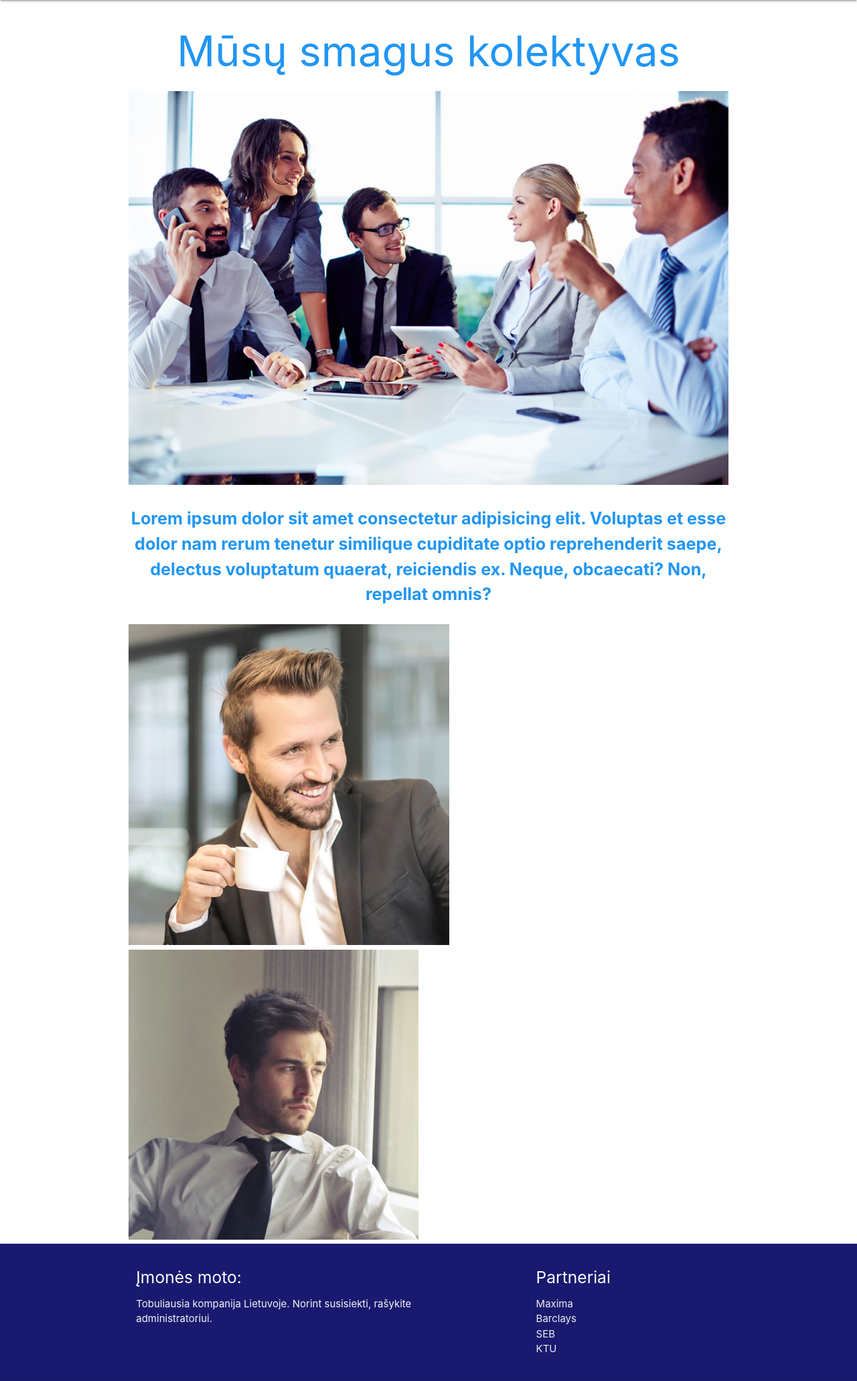
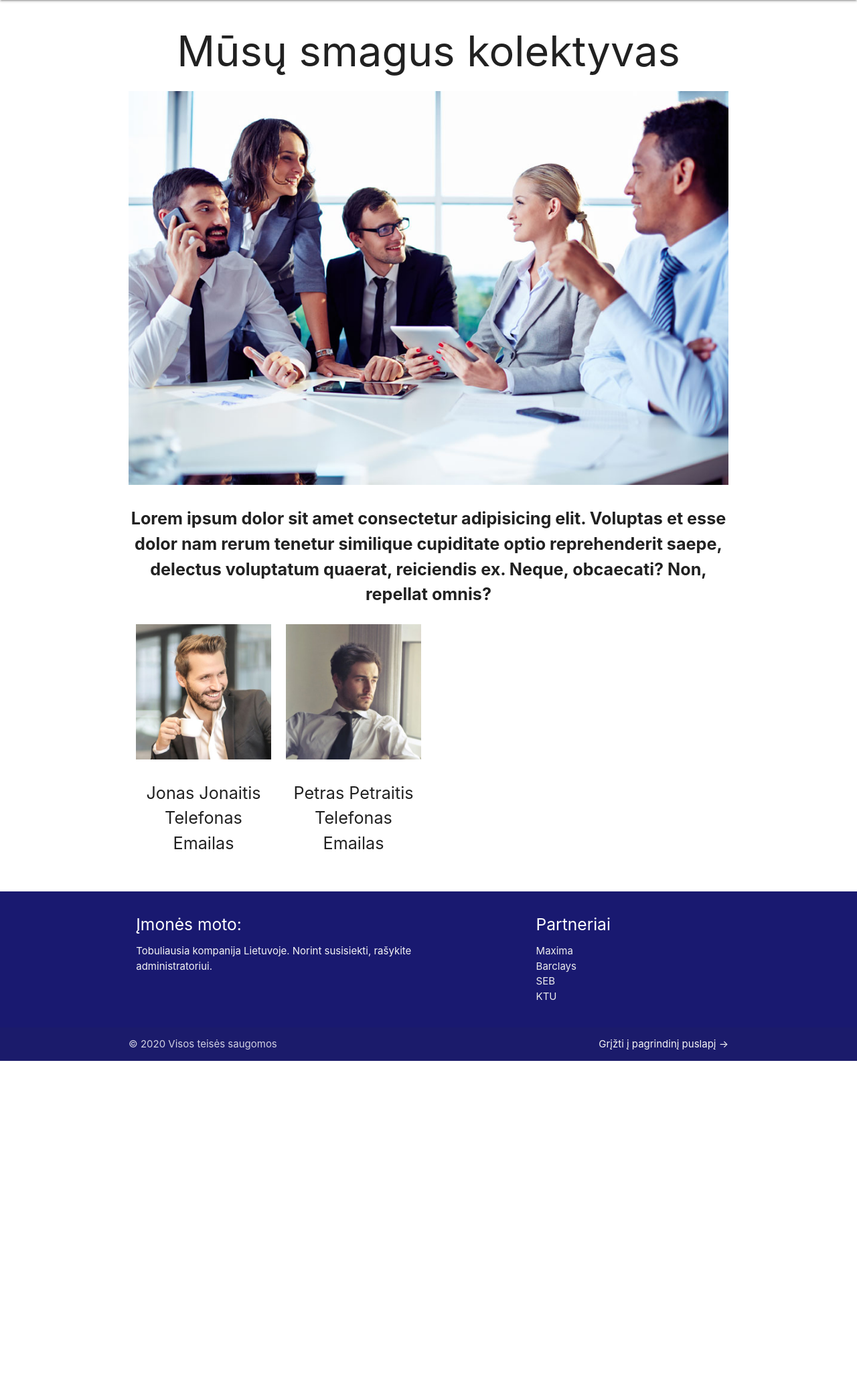
Before and after one commit to makdura/grupe2, a PHP site: page /contacts.php in a window 1280 px wide. Shown: the part 64-2126 px from the top of the page at 67% size. After the commit the page ends 1648 px from the top, so only its background shows below. Run offline with PHP 8.4, Linux system fonts and the light colour scheme.

Commit message:
updeitas

```diff
--- a/contacts.php
+++ b/contacts.php
@@ -2,19 +2,34 @@
 
 <!-- Čia kontaktų puslapio vidinė dalis -->
 
-<div class="container blue-text">
+<div class="container ">
     <div class="BendraInfo">
         <h1>Mūsų smagus kolektyvas</h1>
         <img class="responsive-img" src="images/about.jpg" alt="Bendra nuotrauka">
-        <p  class="flow-text center-align">
+        <p class="flow-text center-align">
             Lorem ipsum dolor sit amet consectetur adipisicing elit. Voluptas et esse dolor nam rerum tenetur similique cupiditate optio reprehenderit saepe, delectus voluptatum quaerat, reiciendis ex. Neque, obcaecati? Non, repellat omnis?
         </p>
     </div>
-    <div class = "Darbuotojai">
-        <img src="images/person_1.jpg" alt="Darbuotojo nuotrauka1">
-        <img src="images/person_4.jpg" alt="Darbuotojo nuotrauka2">
+    <div class="Darbuotojai">
+        <div class="row">
+        <div class="col s12 m6 l3 center-align">
+        <img class="responsive-img" src="images/person_1.jpg" alt="Darbuotojo nuotrauka1">
+        <p class="flow-text center-align">
+            Jonas Jonaitis
+            Telefonas
+            Emailas
 
-
+        </p>
+        </div>
+       <div class="col s12 m6 l3 center-align">
+        <img class="responsive-img" src="images/person_4.jpg" alt="Darbuotojo nuotrauka2">
+        <p class="flow-text center-align">
+            Petras  Petraitis
+            Telefonas
+            Emailas
+        </p>
+        </div>
+        </div>
 
     </div>
 </div>
--- a/styles/style.css
+++ b/styles/style.css
@@ -27,6 +27,11 @@ nav {
 
 }
 
+.Darbuotojai  {
+display: inline-block;
+
+}
+
 
 /* Valdemaro stiliaus kodas: */
 
```
